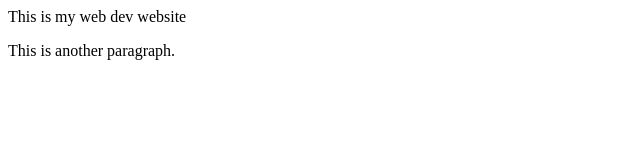
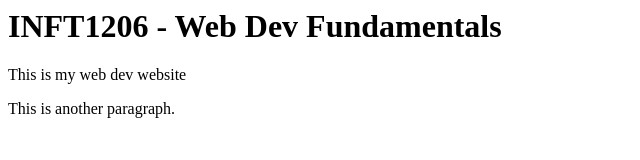
Before and after one commit to amplitudeee/amplitudeee.github.io, a plain HTML site: page index.html in a window 1280 px wide. Shown: the whole page, without its empty margins (0-640 px from the left). Drawn offline with Linux system fonts and the light colour scheme.

Commit message:
Update index.html
Added a header for the home page

```diff
--- a/index.html
+++ b/index.html
@@ -3,7 +3,7 @@
     <title>INFT1206 - Home</title>
 </head>
 <body>
-    <h1></h1>
+    <h1>INFT1206 - Web Dev Fundamentals</h1>
     <p>This is my web dev website</p>
     <p>This is another paragraph.</p>
 </body>
```
